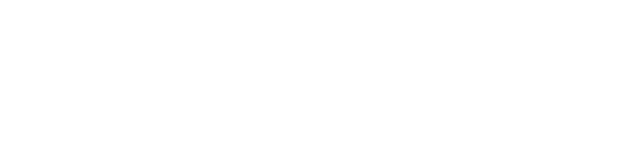
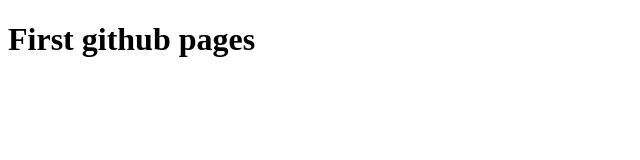
Before and after one commit to Blertinv/Blertinv.github.io, a plain HTML site: page index.html in a window 1280 px wide. Shown: the whole page, without its empty margins (0-640 px from the left). Drawn offline with Linux system fonts and the light colour scheme.

Commit message:
Update index.html

```diff
--- a/index.html
+++ b/index.html
@@ -6,6 +6,6 @@
     <title>Document</title>
 </head>
 <body>
-
+    <h1>First github pages</h1>
 </body>
 </html>
```
